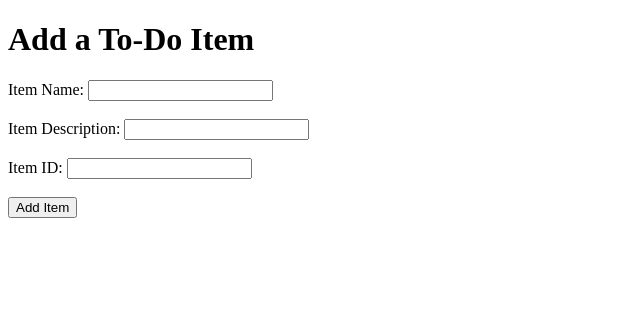
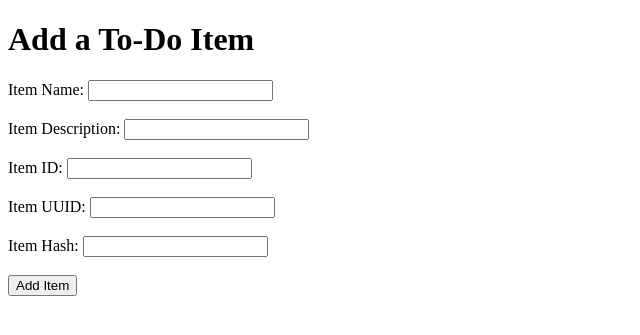
Before and after one commit to varshaa476/git-assignment, a Flask app: page /todo in a window 1280 px wide. Shown: the top 335 px of the page, without its empty margins (0-640 px from the left). Run offline with Flask 3, Linux system fonts and the light colour scheme.

Commit message:
Re-commit state after reset --soft to Item ID commit (includes UUID, Hash, and merge changes)

```diff
--- a/app.py
+++ b/app.py
@@ -43,9 +43,31 @@ def submit():
 def success():
     return render_template("success.html")
 
+# master_1: To-Do frontend page
 @app.route("/todo")
 def todo():
     return render_template("todo.html")
 
+# master_2: To-Do backend API
+@app.route("/submittodoitem", methods=["POST"])
+def submit_todo_item():
+    try:
+        item_name = request.form.get("itemName")
+        item_description = request.form.get("itemDescription")
+
+        if not item_name or not item_description:
+            return jsonify({"error": "itemName and itemDescription are required."}), 400
+
+        todo_collection = db["todo_items"]
+        todo_collection.insert_one({
+            "itemName": item_name,
+            "itemDescription": item_description
+        })
+
+        return jsonify({"message": "To-do item added successfully"}), 200
+
+    except PyMongoError as e:
+        return jsonify({"error": str(e)}), 500
+
 if __name__ == "__main__":
     app.run(host="0.0.0.0", port=5000, debug=True)
--- a/templates/todo.html
+++ b/templates/todo.html
@@ -10,6 +10,10 @@
         <input type="text" name="itemDescription"><br><br>
          <label>Item ID:</label>
         <input type="text" name="itemId"><br><br>
+          <label>Item UUID:</label>
+        <input type="text" name="itemUuid"><br><br>
+         <label>Item Hash:</label>
+        <input type="text" name="itemHash"><br><br>
         <button type="submit">Add Item</button>
     </form>
 </body>
```
